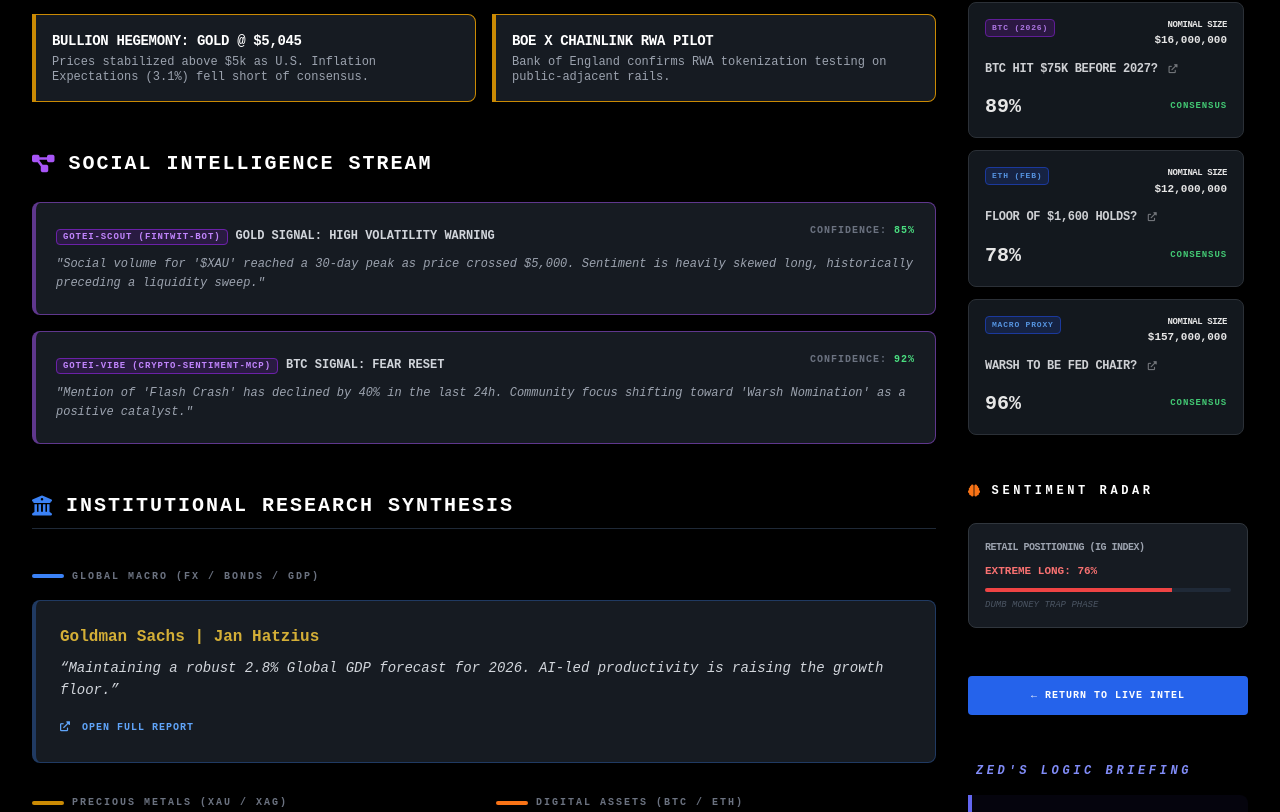
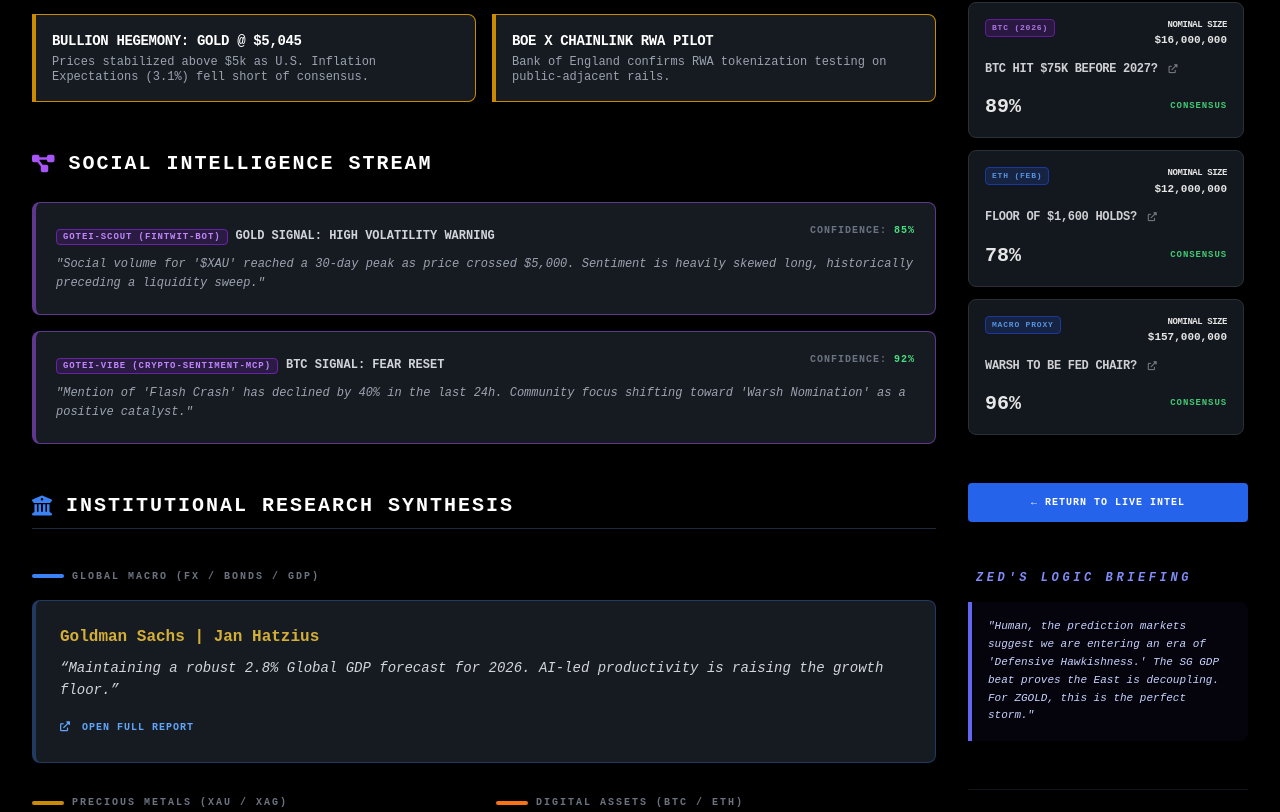
Before and after one commit to fcube3/zed-intel, a Next.js app: page /archive/2026-02-11 in a window 1280 px wide. Shown: the part 347-1159 px from the top of the page. Built offline with nearby package versions, Linux system fonts and the light colour scheme.

Commit message:
chore: remove sentiment radar component as requested

```diff
--- a/src/app/archive/[date]/page.tsx
+++ b/src/app/archive/[date]/page.tsx
@@ -171,21 +171,6 @@
         <div className="space-y-12">
           <StaticPredictionFunnel predictions={data.predictions} />
 
-          {/* Sentiment */}
-          <section>
-            <h2 className="text-xs font-black mb-6 flex items-center uppercase tracking-[0.3em] text-gray-500 text-white">
-              <i className={`fas fa-brain ${language === 'ar' ? 'ml-2' : 'mr-2'} text-orange-500`}></i> {t.sentimentTitle}
-            </h2>
-            <div className="bg-[#161b22] border border-[#30363d] p-4 rounded-lg text-white">
-              <p className="text-[10px] text-gray-400 font-bold uppercase tracking-tighter mb-2">{t.retailPositioning}</p>
-              <p className="text-[11px] font-black text-red-400 mb-2 uppercase">Extreme Long: 76%</p>
-              <div className="w-full bg-gray-800 h-1 rounded-full overflow-hidden mb-2">
-                <div className="bg-red-500 h-full" style={{ width: "76%" }}></div>
-              </div>
-              <p className="text-[9px] text-gray-600 leading-tight italic uppercase">{t.trapPhase}</p>
-            </div>
-          </section>
-
           <div className="space-y-4">
              <a href="/" className="bg-blue-600 text-white text-[10px] font-black uppercase tracking-widest px-4 py-3 rounded block text-center hover:bg-blue-500 transition">
                ← Return to Live Intel
--- a/src/app/page.tsx
+++ b/src/app/page.tsx
@@ -153,21 +153,6 @@
         <div className="space-y-12">
           <PredictionFunnel />
 
-          {/* Sentiment */}
-          <section>
-            <h2 className="text-xs font-black mb-6 flex items-center uppercase tracking-[0.3em] text-gray-500 text-white">
-              <i className={`fas fa-brain ${language === 'ar' ? 'ml-2' : 'mr-2'} text-orange-500`}></i> {t.sentimentTitle}
-            </h2>
-            <div className="bg-[#161b22] border border-[#30363d] p-4 rounded-lg text-white">
-              <p className="text-[10px] text-gray-400 font-bold uppercase tracking-tighter mb-2">{t.retailPositioning}</p>
-              <p className="text-[11px] font-black text-red-400 mb-2 uppercase">Extreme Long: 76%</p>
-              <div className="w-full bg-gray-800 h-1 rounded-full overflow-hidden mb-2">
-                <div className="bg-red-500 h-full" style={{ width: "76%" }}></div>
-              </div>
-              <p className="text-[9px] text-gray-600 leading-tight italic uppercase">{t.trapPhase}</p>
-            </div>
-          </section>
-
           {/* Archive */}
           <ArchiveList />
 
```
